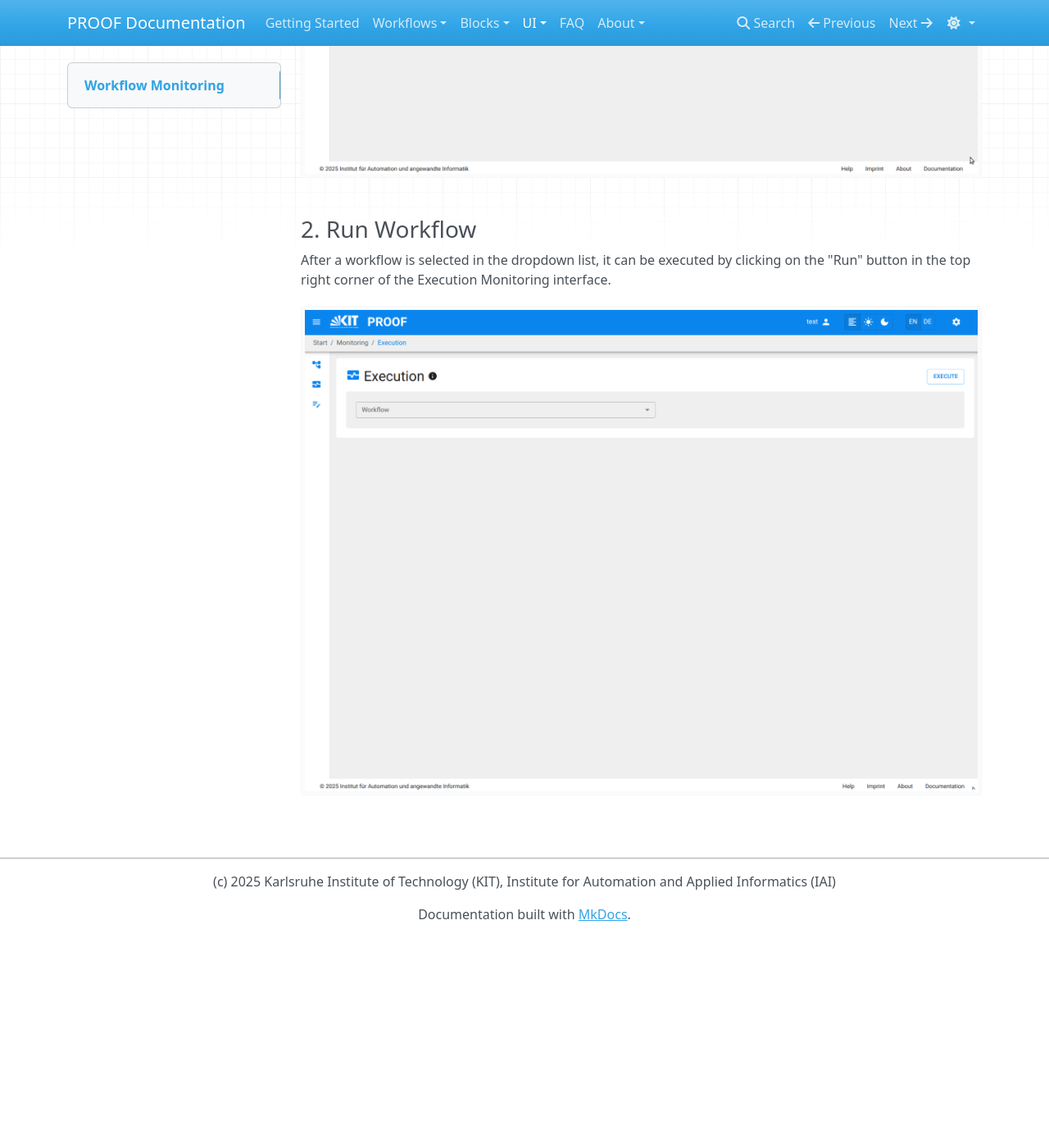
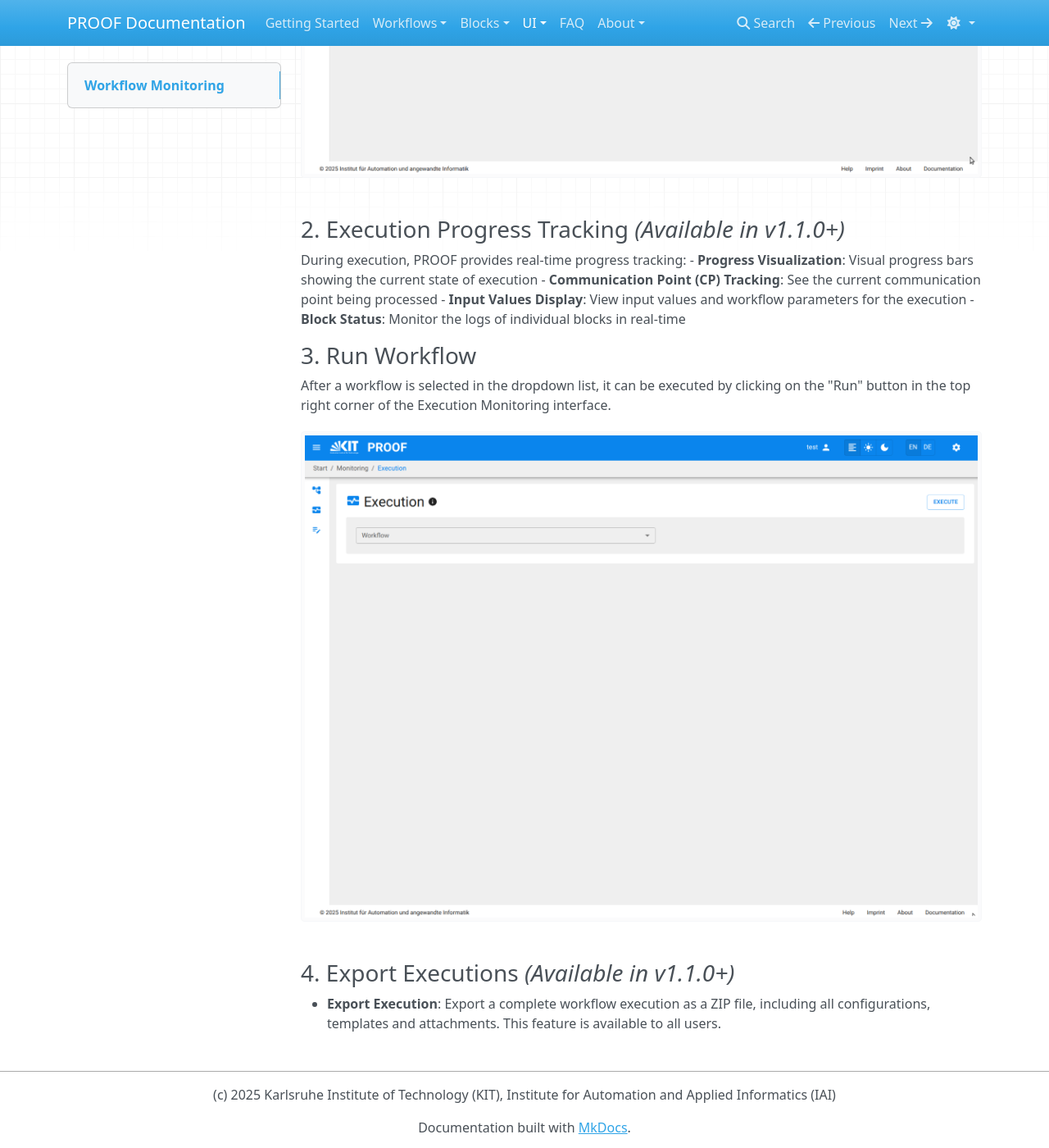
Before and after one commit to KIT-IAI-PROOF/kit-iai-proof.github.io, an MkDocs documentation site: the page built from docs/Workflow/monitoring-workflows.md, in a window 1280 px wide and 1400 px high, scrolled down 693 px. Shown: the whole window at 82% size. Built offline with MkDocs 1.6.1, drawn with Linux system fonts in a browser that asks for light colours; nearby versions of some CDN libraries; before the commit the page ends 1836 px from its top, so only the background shows below that.

Commit message:
docs: add Execution Progress Tracking section and export feature

```diff
--- a/docs/Workflow/monitoring-workflows.md
+++ b/docs/Workflow/monitoring-workflows.md
@@ -5,7 +5,18 @@
 ### 1. **Monitoring**
 This interface allows you to monitor the status of workflows, including their execution status, logs, and other relevant information.
 ![Monitoring](../Images/workflow/2025-07-16_Monitoring.png)
-### 2. **Run Workflow**
+
+### 2. **Execution Progress Tracking** *(Available in v1.1.0+)*
+During execution, PROOF provides real-time progress tracking:
+- **Progress Visualization**: Visual progress bars showing the current state of execution
+- **Communication Point (CP) Tracking**: See the current communication point being processed
+- **Input Values Display**: View input values and workflow parameters for the execution
+- **Block Status**: Monitor the logs of individual blocks in real-time
+
+### 3. **Run Workflow**
 After a workflow is selected in the dropdown list, it can be executed by clicking on the "Run" button in the top right
 corner of the Execution Monitoring interface.
 ![Run](../Images/workflow/2025-07-16_Monitoring_Run.png)
+
+### 4. **Export Executions** *(Available in v1.1.0+)*
+- **Export Execution**: Export a complete workflow execution as a ZIP file, including all configurations, templates and attachments. This feature is available to all users.
```
